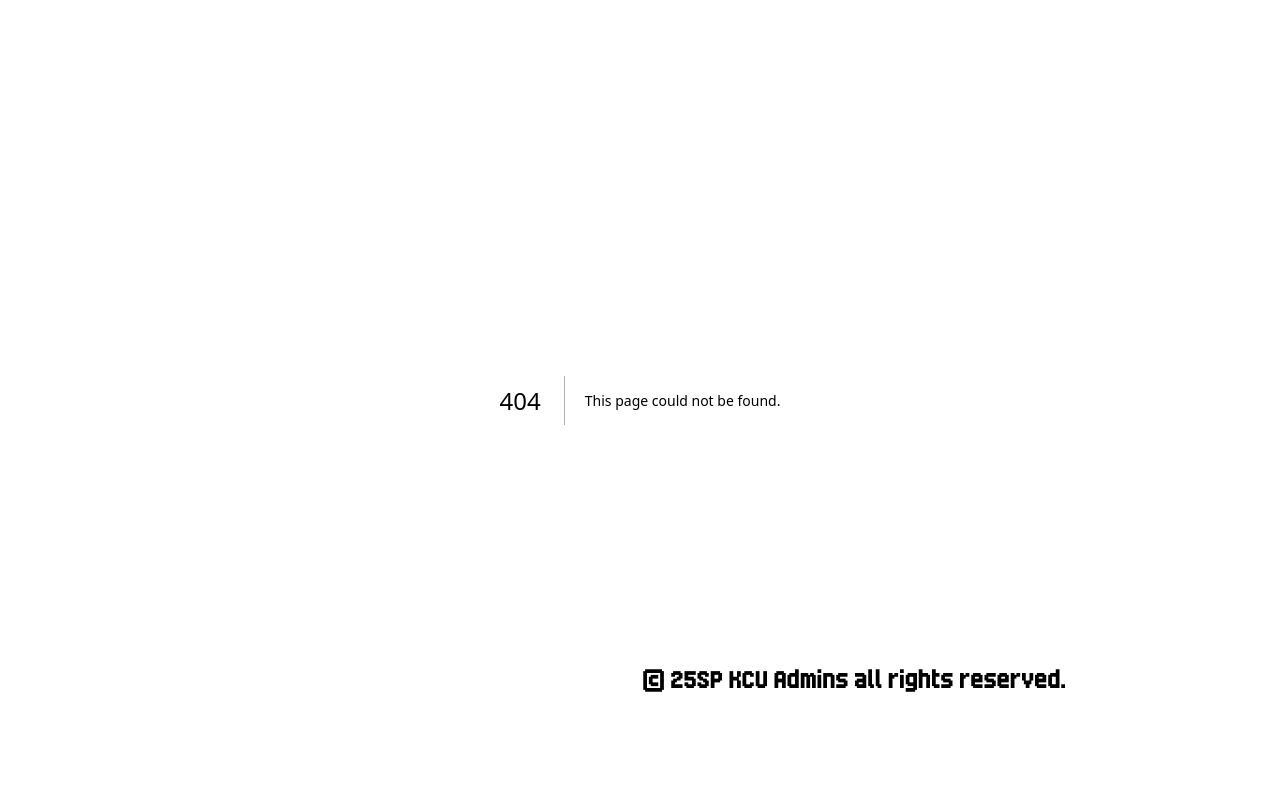
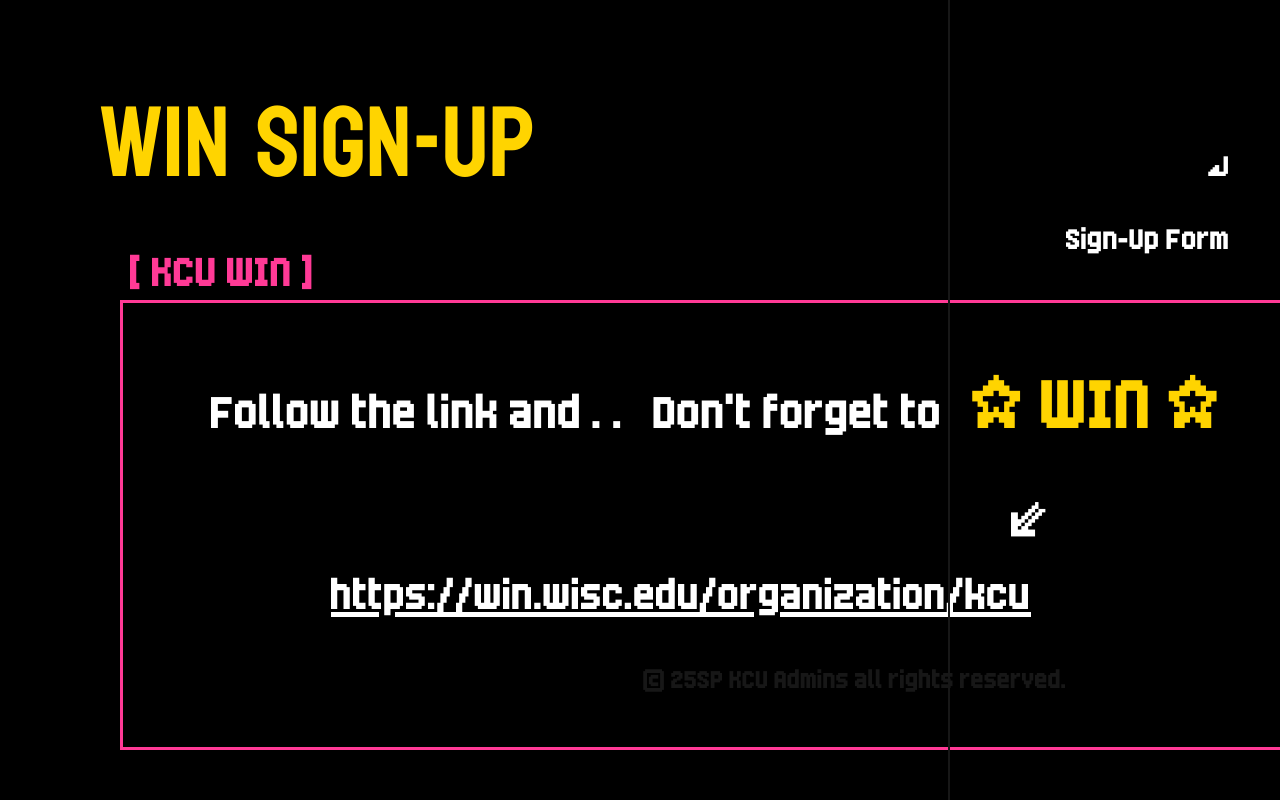
Before and after one commit to maieexx/KCU_Madison, a Next.js app in the folder kcu_madison_web/: page /signup/winPage in a window 1280 px wide. Before the commit this address had no page. Built offline with nearby package versions, Linux system fonts and the light colour scheme.

Commit message:
feat: add SignUp pages

```diff
--- a/kcu_madison_web/app/aboutKCU/boardMembers/page.tsx
+++ b/kcu_madison_web/app/aboutKCU/boardMembers/page.tsx
@@ -1,6 +1,5 @@
 'use client';
 import Link from 'next/link';
-import Image from 'next/image';
 import '../../globals.css';
 
 {/* Board Members List */}
--- a/kcu_madison_web/app/aboutKCU/contactUs/page.tsx
+++ b/kcu_madison_web/app/aboutKCU/contactUs/page.tsx
@@ -16,7 +16,7 @@
   return (
     <main className="min-h-screen bg-black text-white relative">
 
-    {/* Title Section */}
+      {/* Title Section */}
       <h1 className="font-title absolute top-[70px] left-[100px]" style={{ color: '#F24D00' }}>
         Contact Us
       </h1>
--- a/kcu_madison_web/app/globals.css
+++ b/kcu_madison_web/app/globals.css
@@ -11,6 +11,9 @@
   --cyan: #00FFFF;
   --neongreen: #21FF58;
   --hover-orange: #F24D00;
+  --yellow: #FFD400;
+  --pink: #FF3A96;
+
 }
 
 @media (prefers-color-scheme: dark) {
@@ -109,6 +112,12 @@
   border: 3px solid var(--cyan);
 }
 
+.pink-rectangle {
+  width: 1180px;
+  height: 450px;
+  border: 3px solid var(--pink);
+}
+
 .green-rectangle {
   width: 1180px;
   height: 600px;
@@ -190,6 +199,19 @@
   }
 }
 
+.blink-yellow {
+  animation: blink-yellow 1s step-end infinite;
+  color: var(--yellow);
+}
+@keyframes blink-yellow {
+    0%, 100% {
+    color: white;
+  }
+  50% {
+    color: var(--yellow);
+  }
+}
+
 @keyframes warningBlink {
   0%, 50%, 100% {
     color: #FF2121;
--- a/kcu_madison_web/app/signup/page.tsx
+++ b/kcu_madison_web/app/signup/page.tsx
@@ -1,8 +1,76 @@
-export default function AboutKCU() {
+'use client';
+import Link from 'next/link';
+import '../globals.css';
+
+{/*
+  IMPORTANT:
+  To update the sign-up form link, please edit line 46!
+*/}
+
+
+{/* Right Navigation List */}
+const NAVIGATION_LINKS = [
+  { href: '/', label: '⏎' },
+  { href: '/signup/winPage', label: 'WIN Sign-Up' },
+];
+
+export default function signUpPage() {
   return (
-    <div>
-      <h1>Sign Up</h1>
-      <p>새로운 부원들을 모집하기 위한 페이지 입니다.</p>
-    </div>
+    <main className="min-h-screen bg-black text-white relative">
+
+      {/* Title Section */}
+      <h1 className="font-title absolute top-[70px] left-[100px]" style={{ color: '#FFD400' }}>
+        Sign-Up
+      </h1>
+
+      {/* Sign-Up Page: Not Ready */}
+      <p style={{ color: '#FF3A96', fontSize: '50px' }} className="font-decor absolute left-[130px] top-[230px]">
+        [ Sign-Up Form ]
+      </p>
+      <div className='pink-rectangle left-[120px] top-[300px] absolute px-2'>
+        <p style={{ fontSize: '85px', color: 'white', whiteSpace: 'pre-line' }} className="font-decor mt-[10px] ml-[80px]">
+          {`Sorry!!
+          We are not accepting
+          new members at this moment.`}
+        </p>
+
+        {/* Sign-Up Page: When the Sign-Up Form has been made */}
+        {/* <div className="font-decor mt-[10px] text-center" style={{ fontSize: '80px', color: 'white' }}>
+          <p>Click here to join the KCU!!</p>
+          <div style={{ display: 'flex', justifyContent: 'center', gap: '200px' }}>
+            <span>⇩</span>
+            <span>⇩</span>
+          </div>
+        </div> */}
+
+        {/* 내부 google doc 링크만 복붙하시면 됩니다!! */}
+        {/* <a
+          href="https://docs.google.com/forms/d/1qsmoWASdvBehrFeqIYWHMvF7brHCSpX6apoWsVoPcx8/edit"
+          target="_blank"
+          rel="noopener noreferrer"
+          className="font-decor ml-[340px] mt-[80px] text-center underline hover:text-[var(--yellow)] blink-yellow"
+          style={{ fontSize: '80px'}}
+        >
+        ☆ Sign-Up Link ☆
+        </a> */}
+      </div>
+
+
+
+      {/* Right Navigation Section */}
+      <div className='white-line absolute right-[330px]'/>
+        <nav className="absolute right-[50px] top-[200px] -translate-y-1/2 overflow-hidden">
+          <ul className="font-decor text-right" style={{ fontSize: 35 }}>
+            {NAVIGATION_LINKS.map(({ href, label }, idx) => (
+              <li key={href} className={idx === 0 ? '' : 'mt-[20px]'}>
+                <Link href={href} className="hover:text-[var(--yellow)] page-nav block">
+                  {label}
+                </Link>
+              </li>
+            ))}
+          </ul>
+        </nav>
+    </main>
+
   );
 }
--- /dev/null
+++ b/kcu_madison_web/app/signup/winPage/page.tsx
@@ -0,0 +1,66 @@
+'use client';
+import Link from 'next/link';
+import '../../globals.css';
+
+{/* Right Navigation List */}
+const NAVIGATION_LINKS = [
+  { href: '/', label: '⏎' },
+  { href: '/signup', label: 'Sign-Up Form' },
+];
+
+export default function signUpPage() {
+    return (
+        <main className="min-h-screen bg-black text-white relative">
+
+            {/* Title Section */}
+            <h1 className="font-title absolute top-[70px] left-[100px]" style={{ color: '#FFD400' }}>
+                WIN SIGN-UP
+            </h1>
+
+            {/* Main Section */}
+            <p style={{ color: '#FF3A96', fontSize: '50px' }} className="font-decor absolute left-[130px] top-[230px]">
+                [ KCU WIN ]
+            </p>
+            <div className='pink-rectangle left-[120px] top-[300px] absolute px-2'>
+                <div className="font-decor ml-[80px] mt-[30px] text-left" style={{ color: 'white', fontSize: '55px' }}>
+                    <div style={{ display: 'flex', gap: '30px', alignItems: 'baseline' }}>
+                        <span>
+                            Follow the link and . .
+                        </span>
+                        <span>
+                            Don't forget to
+                        </span>
+                        <span style={{ color: '#FFD400', fontSize: '85px' }}>  ☆ WIN ☆ </span>
+                    </div>
+                    <div style={{ display: 'flex', marginTop: '10px' }} className='ml-[800px]'>
+                        <span>⇙</span>
+                    </div>
+                </div>
+
+                <a
+                    href="https://win.wisc.edu/organization/kcu"
+                    target="_blank"
+                    rel="noopener noreferrer"
+                    className="font-decor ml-[200px] mt-[80px] text-center underline hover:text-[var(--yellow)]"
+                    style={{ fontSize: '50px'}}
+                >
+                https://win.wisc.edu/organization/kcu
+                </a>
+            </div>
+
+            {/* Right Navigation Section */}
+            <div className='white-line absolute right-[330px]'/>
+            <nav className="absolute right-[50px] top-[200px] -translate-y-1/2 overflow-hidden">
+                <ul className="font-decor text-right" style={{ fontSize: 35 }}>
+                    {NAVIGATION_LINKS.map(({ href, label }, idx) => (
+                        <li key={href} className={idx === 0 ? '' : 'mt-[20px]'}>
+                            <Link href={href} className="hover:text-[var(--yellow)] page-nav block">
+                                {label}
+                            </Link>
+                        </li>
+                    ))}
+                </ul>
+            </nav>
+        </main>
+    );
+}
```
